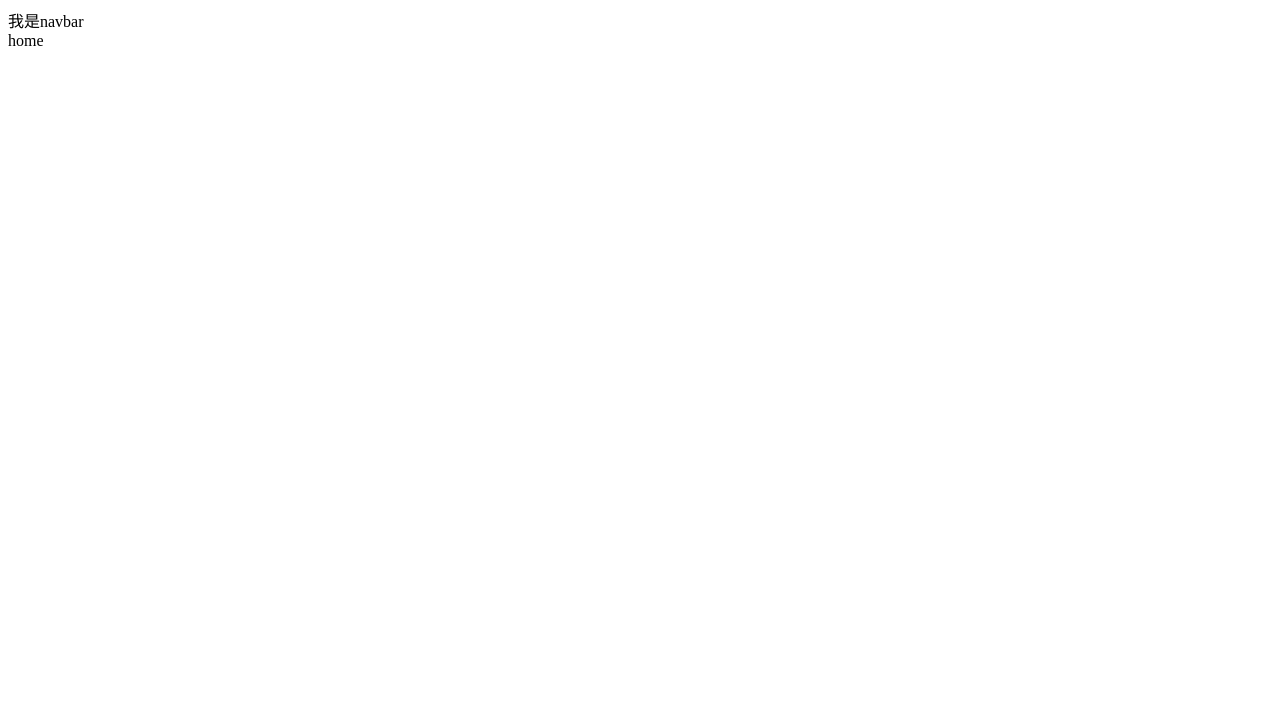
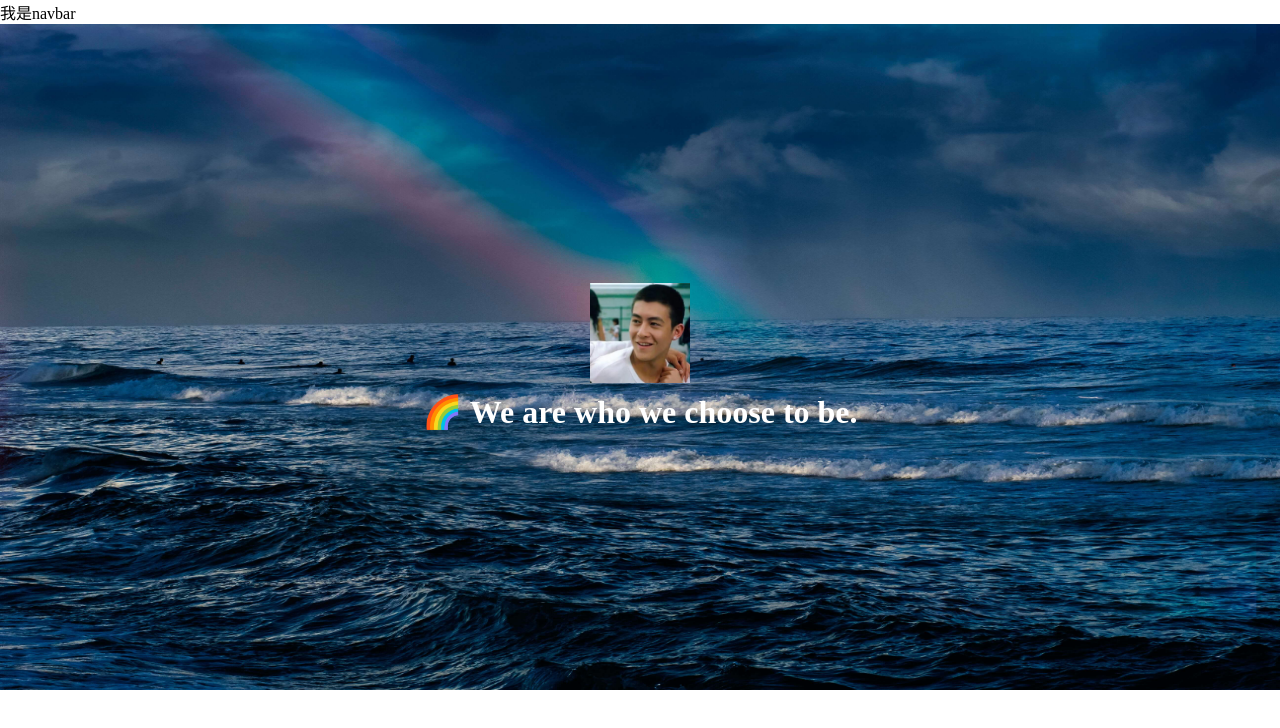
Before and after one commit to birne9/blog, a Vue app: page /#/ in a window 1280 px wide. Shown: the top 728 px of the page. Built offline with nearby package versions, Linux system fonts and the light colour scheme.

Commit message:
0110 配置首页

```diff
--- a/src/App.vue
+++ b/src/App.vue
@@ -2,3 +2,6 @@
     <router-view></router-view>
 </template>
 <script setup></script>
+<style lang="less" scoped>
+
+</style>
--- a/src/main.ts
+++ b/src/main.ts
@@ -2,7 +2,7 @@ import { createApp} from 'vue';
 import App from './App.vue';
 import pinia from './store';
 import router from './router';
-
+import './styles/reset.css'
 const app = createApp(App);
 app.use(router);
 app.use(pinia);
--- /dev/null
+++ b/src/styles/reset.css
@@ -0,0 +1,75 @@
+/*! minireset.css v0.0.6 | MIT License | github.com/jgthms/minireset.css */
+html,
+body,
+p,
+ol,
+ul,
+li,
+dl,
+dt,
+dd,
+blockquote,
+figure,
+fieldset,
+legend,
+textarea,
+pre,
+iframe,
+hr,
+h1,
+h2,
+h3,
+h4,
+h5,
+h6 {
+  margin: 0;
+  padding: 0;
+}
+
+h1,
+h2,
+h3,
+h4,
+h5,
+h6 {
+  font-size: 100%;
+  font-weight: normal;
+}
+
+ul {
+  list-style: none;
+}
+
+button,
+input,
+select {
+  margin: 0;
+}
+
+html {
+  box-sizing: border-box;
+}
+
+*, *::before, *::after {
+  box-sizing: inherit;
+}
+
+img,
+video {
+  height: auto;
+  max-width: 100%;
+}
+
+iframe {
+  border: 0;
+}
+
+table {
+  border-collapse: collapse;
+  border-spacing: 0;
+}
+
+td,
+th {
+  padding: 0;
+}
--- a/src/views/home/index.vue
+++ b/src/views/home/index.vue
@@ -1,11 +1,45 @@
 <template>
-    <div>
-        home
+  <div class="home">
+    <div class="home_one">
+      <div class="home_avatar">
+        <img
+          src="../../static/images/avatar.jpeg"
+          alt="birne9"
+          title="birne9"
+        />
+      </div>
+      <div class="home_desc">🌈 We are who we choose to be.</div>
     </div>
+  </div>
 </template>
-<script setup lang="ts">
-
-</script>
+<script setup lang="ts"></script>
 <style lang="less" scoped>
-
+.home {
+  background-image: url("../../static/images/bigsea.jpeg");
+  width: 100vw;
+  height: 666px;
+  background-position: center center;
+  object-fit: cover;
+  // background-repeat: no-repeat;
+  background-size: 100% 100%;
+  display: flex;
+  justify-content: center;
+  align-items: center;
+  .home_avatar {
+    cursor: pointer;
+    display: flex;
+    justify-content: center;
+    img {
+      width: 100px;
+      height: 100px;
+    }
+  }
+  .home_desc {
+    text-align: center;
+    color: #fff;
+    font-size: 32px;
+    font-weight: 600;
+    margin-top: 10px;
+  }
+}
 </style>
```
Also changed, not shown: src/static/images/avatar.jpeg (added), src/static/images/bigsea.jpeg (added).
